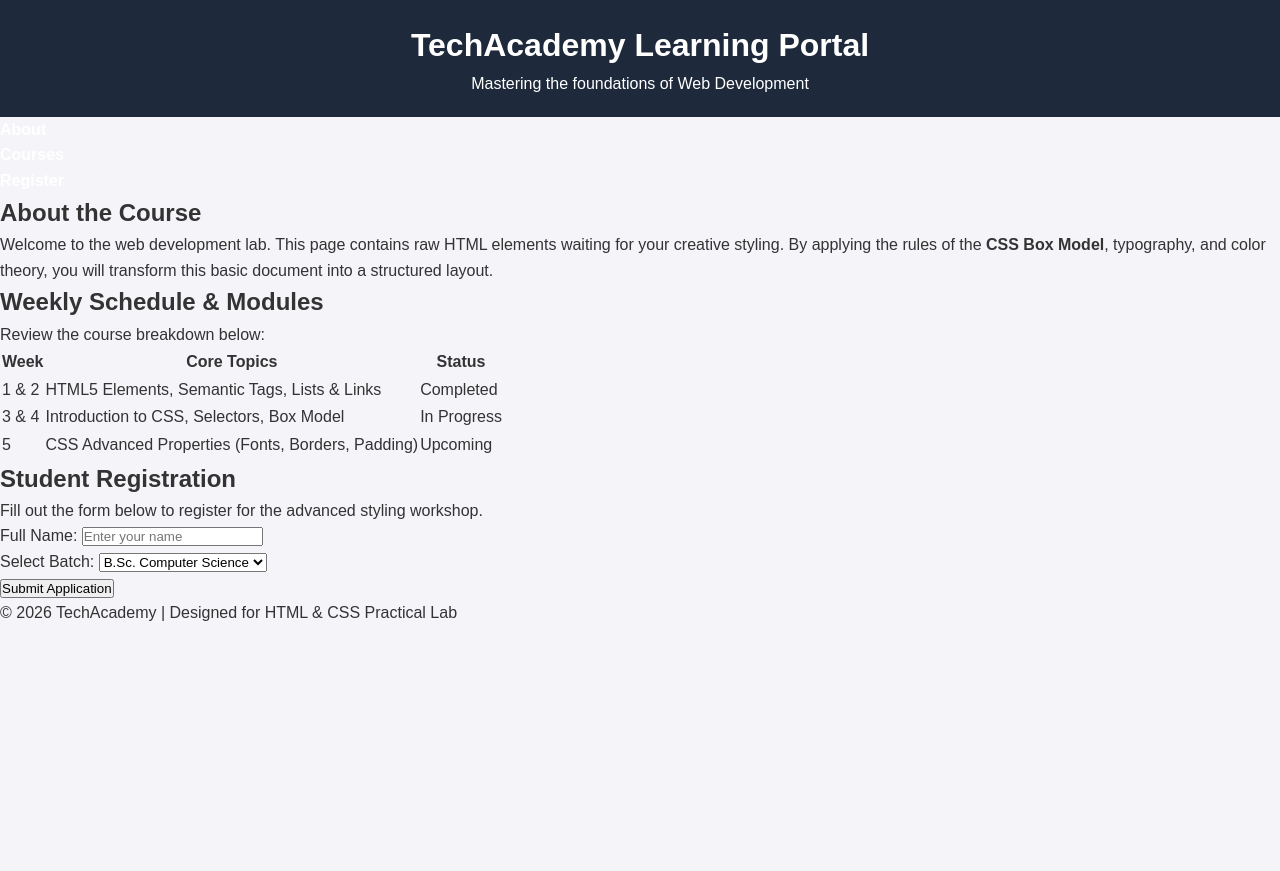
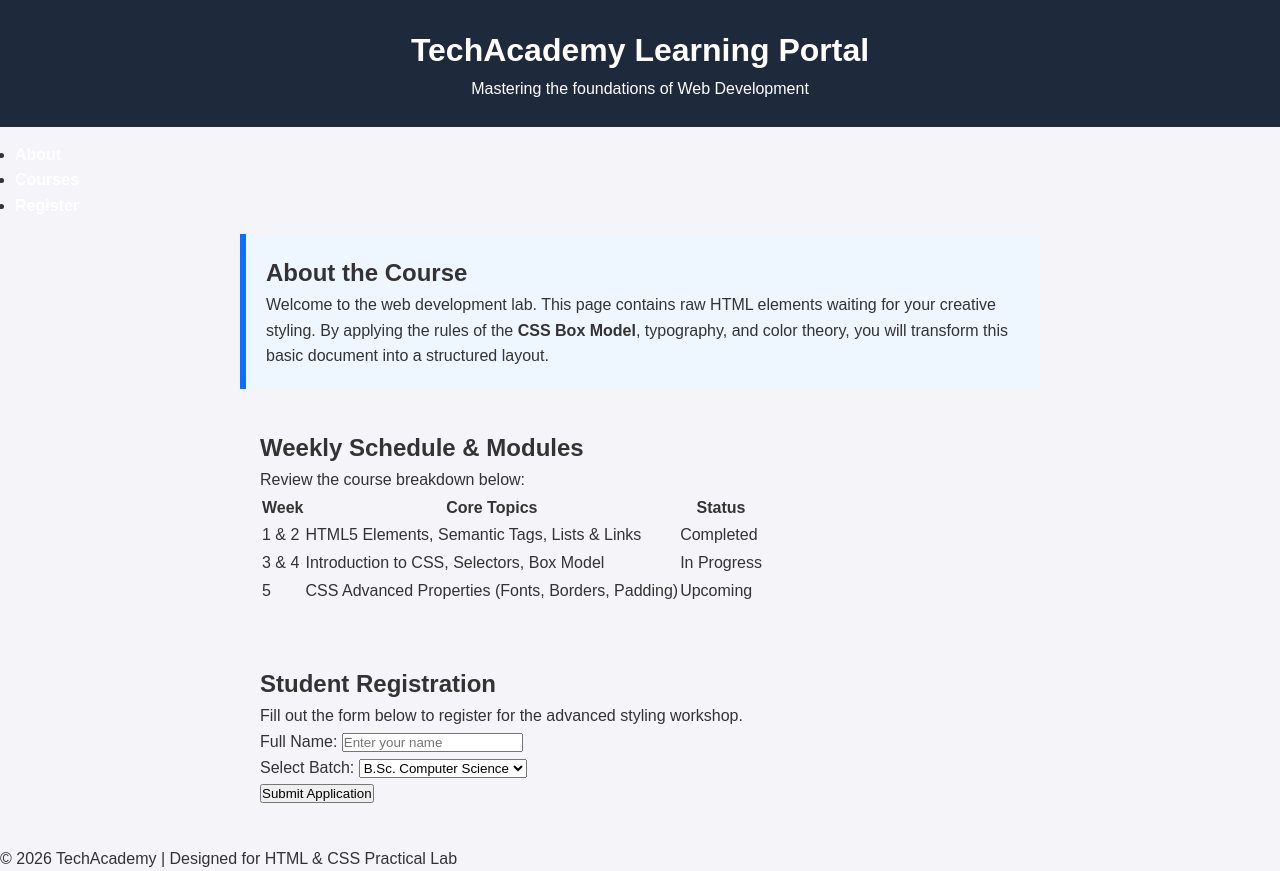
Before and after one commit to dlzpranav001/css, a plain HTML site: page index.html in a window 1280 px wide. Before the commit the page ends 800 px from the top, so only its background shows below. Drawn offline with Linux system fonts and the light colour scheme.

Commit message:
Box ModelPadding & Margins

```diff
--- a/style.css
+++ b/style.css
@@ -44,3 +44,31 @@
 nav ul li a:hover {
     color: #38bdf8;
 }
+/* Header */
+header {
+    padding: 25px;
+}
+
+/* Navigation */
+nav {
+    padding: 15px;
+}
+
+/* Main Container */
+main {
+    max-width: 800px;
+    margin: 0 auto;
+}
+
+/* Sections */
+section {
+    padding: 20px;
+    margin-bottom: 20px;
+}
+
+/* About Section */
+#about {
+    background-color: #eef6ff;
+    border-left: 6px solid #0d6efd;
+    padding: 20px;
+}
```
